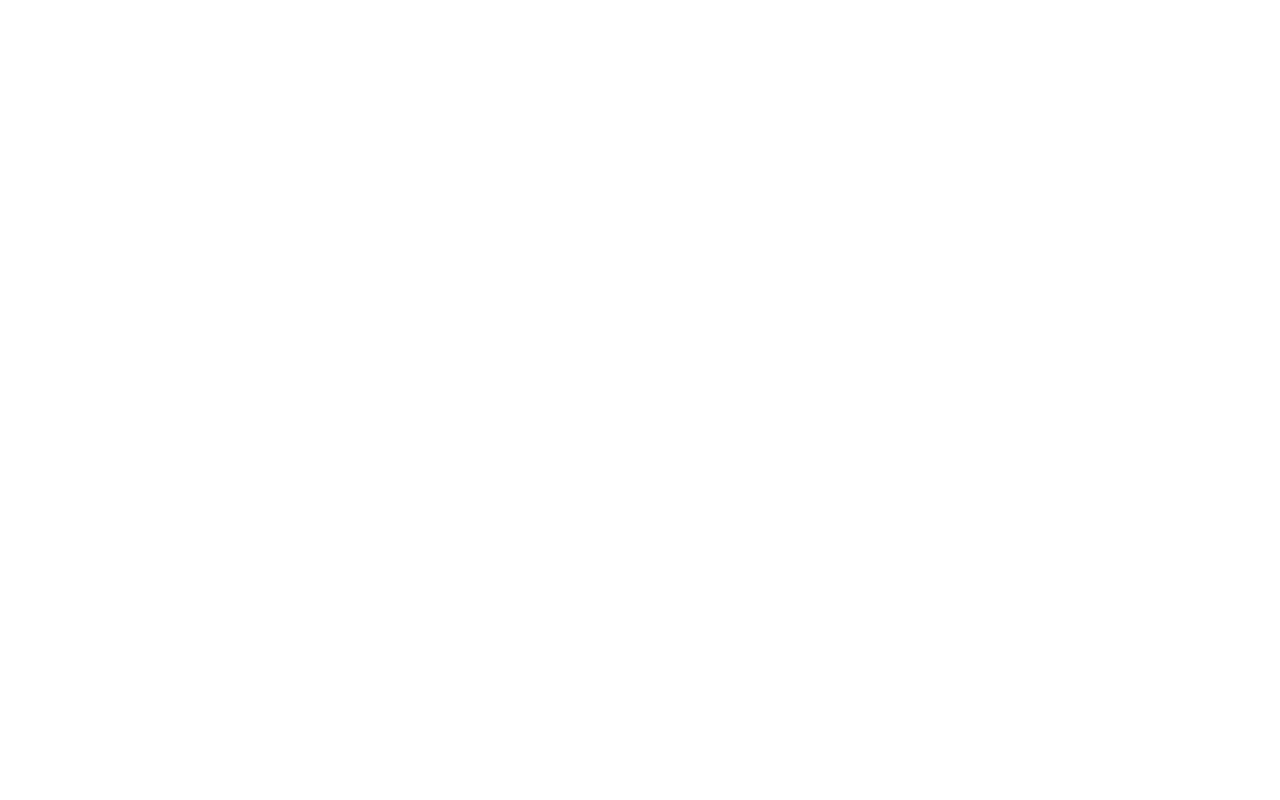
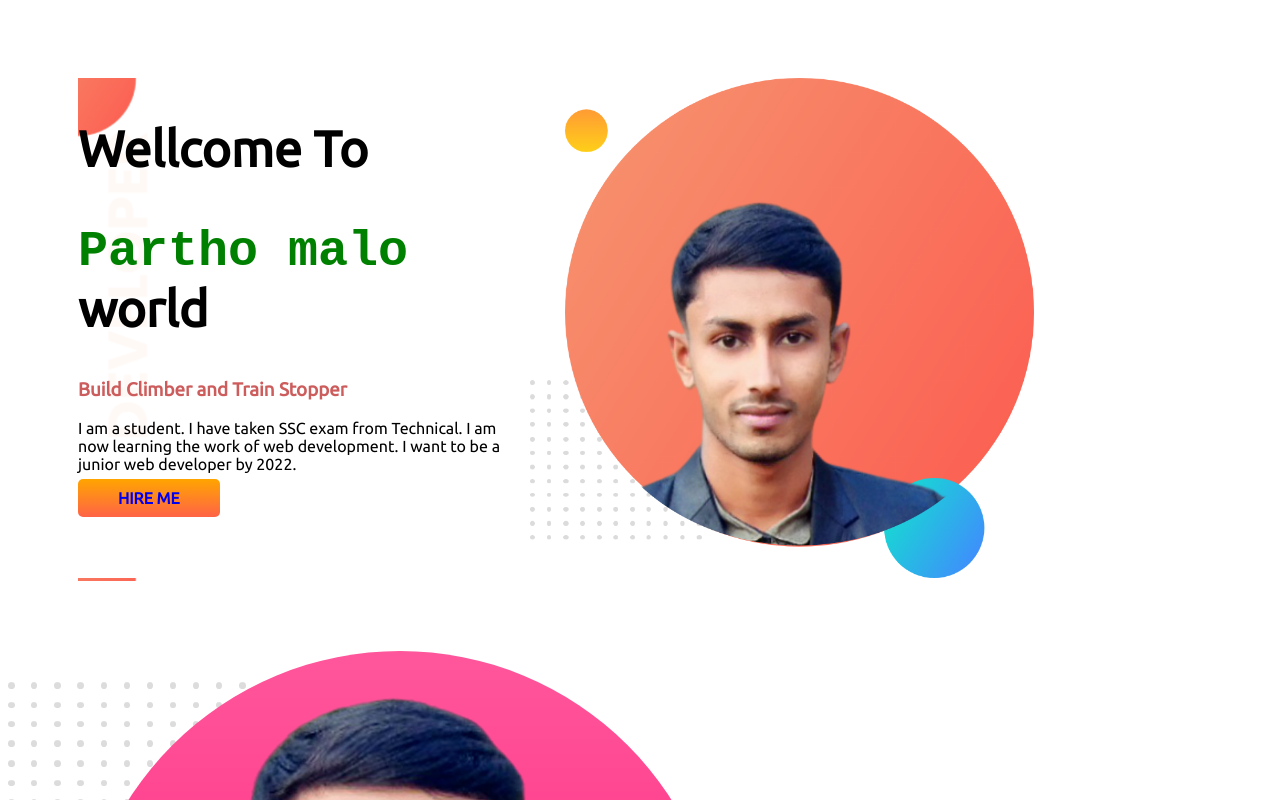
Before and after one commit to partho2589/My-family, a plain HTML site: page indext.html in a window 1280 px wide. Shown: the top 800 px of the page. Drawn offline with Linux system fonts and the light colour scheme; a web font is replaced by a local one.

Commit message:
fast para

```diff
--- a/indext.html
+++ b/indext.html
@@ -5,11 +5,32 @@
     <meta http-equiv="X-UA-Compatible" content="IE=edge">
     <meta name="viewport" content="width=device-width, initial-scale=1.0">
     <title>My-family</title>
+    <link rel="stylesheet" href="link rel="preconnect href="https://fonts.googleapis.com">
+    <link rel="preconnect" href="https://fonts.gstatic.com" crossorigin>
+    <link href="https://fonts.googleapis.com/css2?family=Lato&family=Playfair+Display:ital@1&family=Poppins&family=Ubuntu&display=swap" rel="stylesheet">
     <link rel="stylesheet" href="style.css">
 
 </head>
 <body>
+    <section class="wellcome to ">
+        <div class="world"><h1> Wellcome To </h1>
+            <h1> <samp>Partho malo </samp> world</h1>
+            <h3 style="color: indianred">Build Climber and Train Stopper</h3>
+            <p>I am a student. I have taken SSC exam from Technical. I am now learning the work of web development. I want to be a junior web developer by 2022.</p>
+            <a class="hire" target="_blank" href="https://www.linkedin.com/company/programminghero/"> <b>HIRE ME</b> </a>
+        </div>
+        <div ><img class="images" src="images/partho-malo.png" alt=""></div>
 
-
+         </section>
+         <section class="secend-part">
+         <div>
+             <img src="images/1212 copy.png" alt="">
+         </div>
+         <div>
+             <h1>Dream Big</h1>
+             <h2>Become a web developer</h2>
+             <p>I already learned the basic HTML and CSS. I can build any simple website. I can even teach my grandma how to make simple website. My goal is to build 3 websites and learn advanced topics.</p>
+         </div>
+         </section>
 </body>
 </html>
--- a/style.css
+++ b/style.css
@@ -1,2 +1,23 @@
-h1{color: green;}
-p{ background-color: indigo;}
+body{font-family: 'Ubuntu', sans-serif;
+
+}
+.wellcome{
+    display: flex;
+    padding: 70px;
+
+}
+.world{
+    width: 50%;
+    background-image: url(images/top-banner.png);
+}
+.images{ width: 75%;
+
+}
+h1{font-size: 50px;}
+samp{color: green;}
+.hire{
+    text-decoration: none;
+    padding: 10px 40px;
+    border-radius: 5px;
+    background-image: linear-gradient(orange, tomato);
+}
```
Also changed, not shown: images/1212 copy.png (added), images/dream-bg.png (added), images/exp-bg.png (added), images/jhankar.png (added), images/jhankar2.png (added), images/my-bg.png (added), images/my-bg2.png (added), images/partho-malo.png (added), images/top-banner.png (added).
